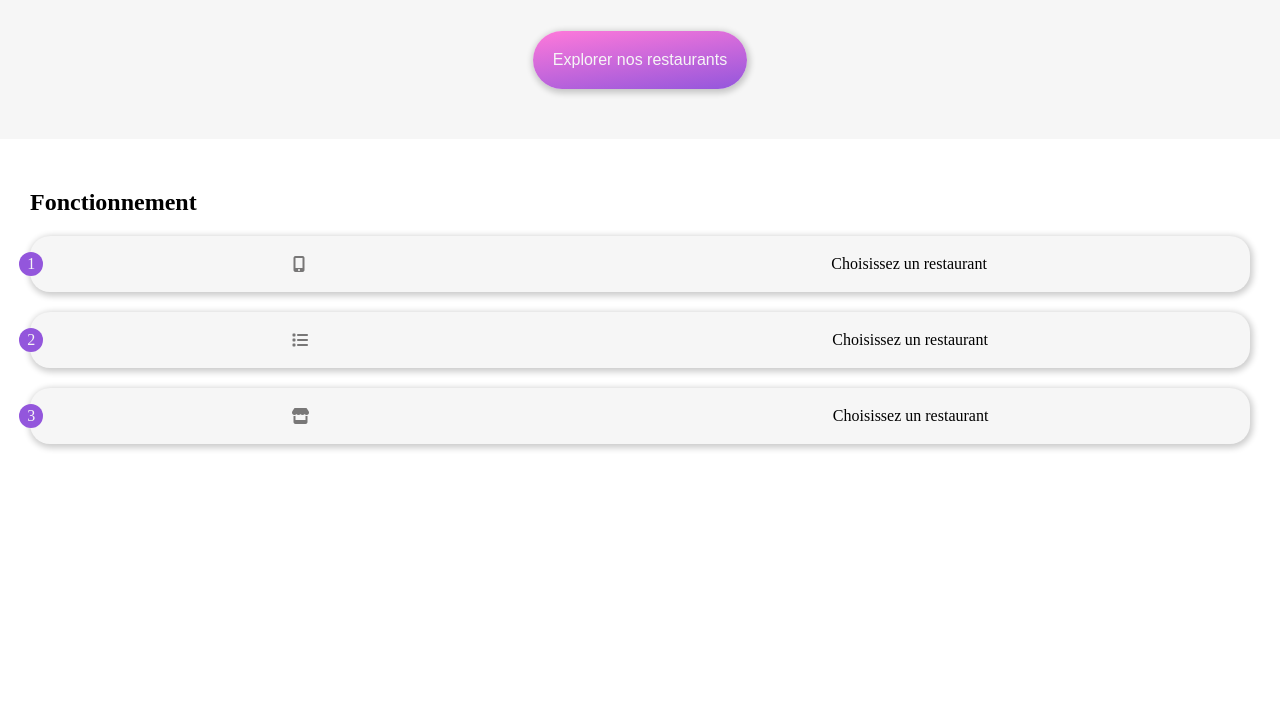
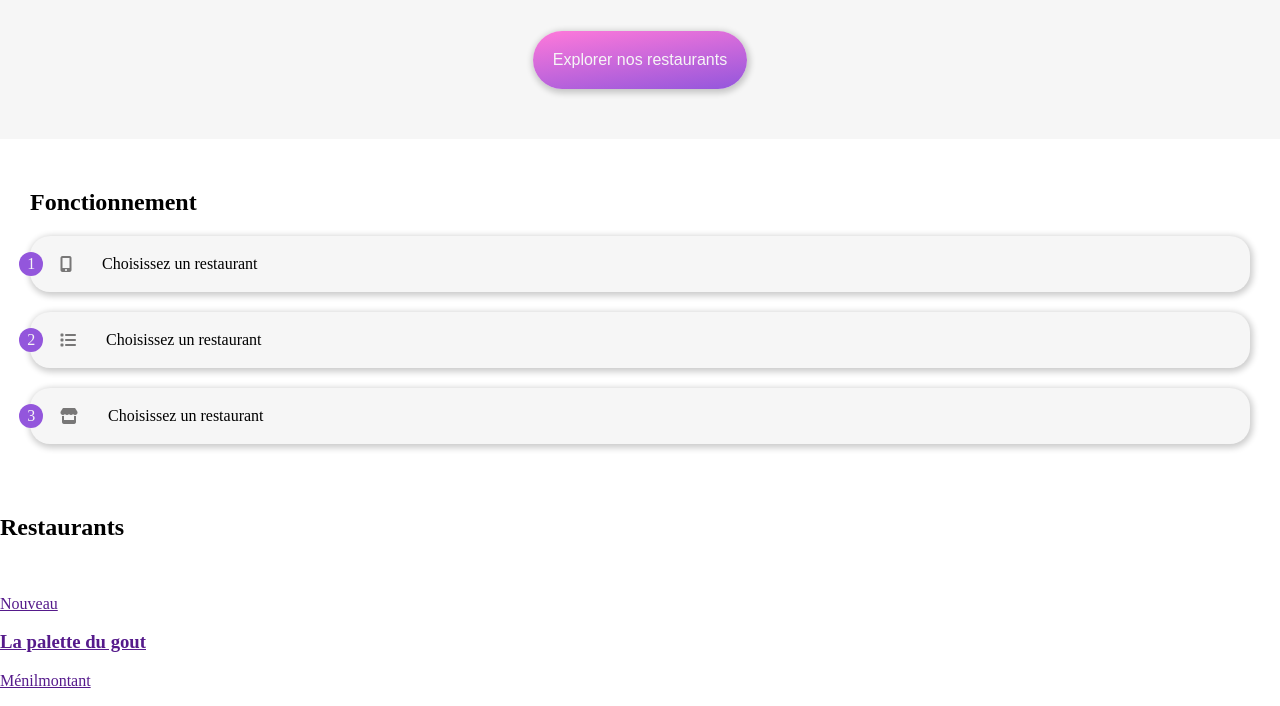
Before and after one commit to angelinalavoryk/ohmyfood-app, a plain HTML site: page index.html in a window 1280 px wide. Shown: the part 332-1038 px from the top of the page. Before the commit the page ends 826 px from the top, so only its background shows below. Drawn offline with Linux system fonts and the light colour scheme.

Commit message:
squelette section Restaurants

```diff
--- a/index.html
+++ b/index.html
@@ -5,6 +5,7 @@
     <meta http-equiv="X-UA-Compatible" content="IE=edge">
     <meta name="viewport" content="width=device-width, initial-scale=1.0">
     <script src="https://kit.fontawesome.com/84819ae5de.js" crossorigin="anonymous"></script>
+    <link href='https://css.gg/heart.css' rel='stylesheet'>
     <link rel="stylesheet" href="css/index.css">
     <title>Oh my food</title>
 </head>
@@ -57,6 +58,25 @@
                     </div>
             </div>
         </section>
+
+        <section class="restaurants__container">
+            <h2>Restaurants</h2>
+            <a class="restaurants__link" href="">
+                <article>
+                    <div>
+                        <img src="" alt="">
+                        <div>
+                            <p>Nouveau</p>
+                        </div>
+                    </div>
+                    <h3>La palette du gout</h3>
+                    <p>Ménilmontant</p>
+                    <div>
+                        <i class="gg-heart"></i>
+                    </div>
+                </article>
+            </a>
+        </section>
     </main>
 </body>
 </html>
--- a/sass/index.scss
+++ b/sass/index.scss
@@ -61,6 +61,7 @@ background: linear-gradient(352deg, #9356DC, #FF79DA);
 box-shadow: 1px 2px 6px 2px rgb(0 0 0 / 20%);
 color: #f6f6f6;
 font-size: 1rem;
+cursor: pointer;
 }
 
 
@@ -75,13 +76,15 @@ font-size: 1rem;
 .functions__operation-elements{
     display: flex;
     align-items: center;
-    justify-content: space-around;
+    padding-left: 30px;
+    gap: 30px;
     border: none;
     border-radius: 20px 20px;
     box-shadow: 1px 2px 6px 2px rgb(0 0 0 / 20%);
     background: #f6f6f6;
     margin-bottom: 20px;
     height: 3.5rem;
+    cursor: pointer;
 }
 
 .functions__operation-circle{
@@ -95,10 +98,12 @@ font-size: 1rem;
     border-radius: 50%;
     position: absolute;
     left: 1.2rem;
+}
 
+.functions__operation-elements:hover{
+    background: #F5EDFF;
+}
 
-
-}
 
 .functions__operation-icons{
     color: #787777;
```
Also changed, not shown: css/index.css, 1 other file.
